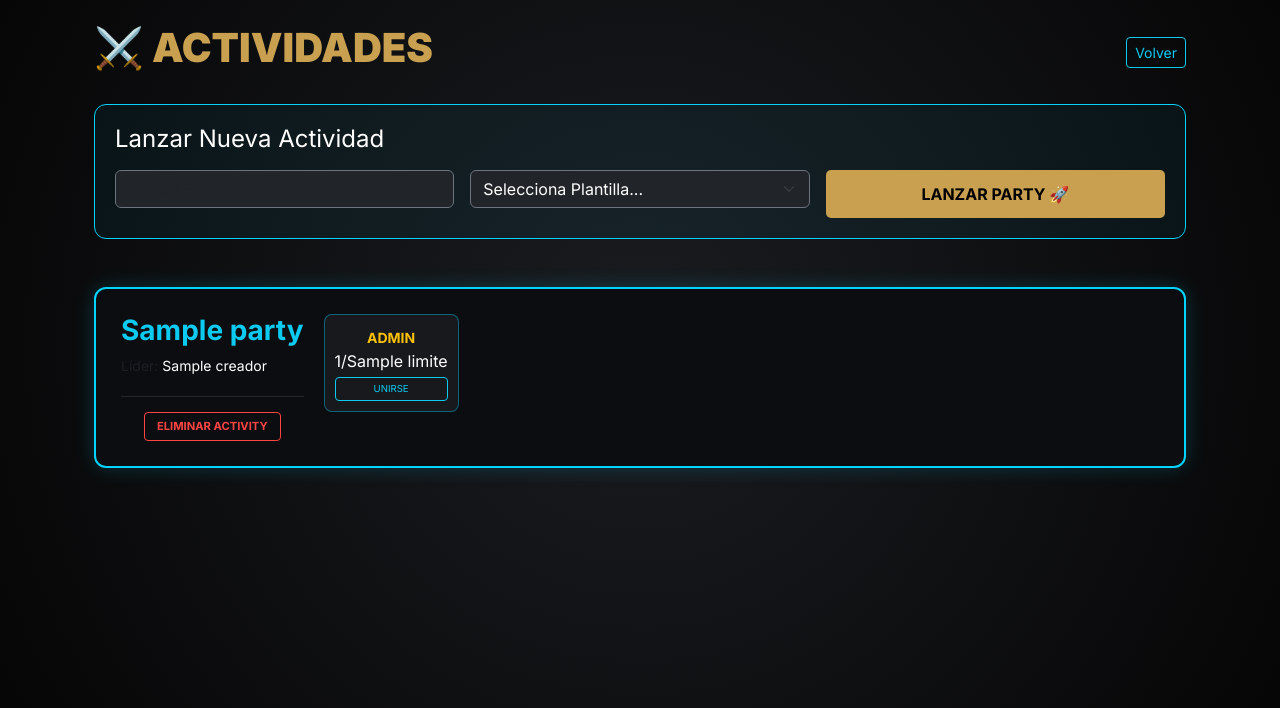
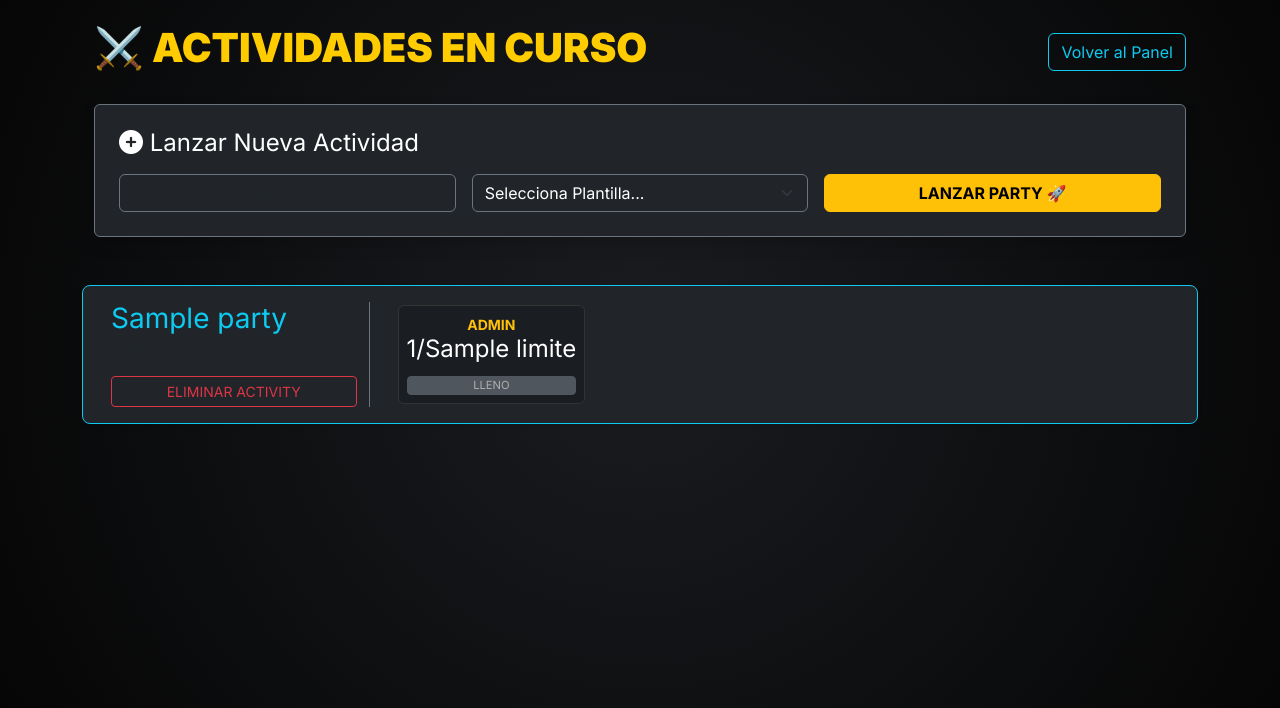
Before and after one commit to Arle-bby/ACTIVITY_MANAGER_DASHBOARD, a Flask app: template templates/ver_actividades.html in a window 1280 px wide. Shown: the part 58-766 px from the top of the page. Run offline with Flask 3, Linux system fonts and the light colour scheme; the template is opened without the code that fills it: most values are stand-ins (such as "Sample title", 1, 10 or a date in 2020).

Commit message:
Update 2.2

```diff
--- a/app.py
+++ b/app.py
@@ -311,38 +311,42 @@ def create_template(guild_id):
 @app.route('/lanzar_actividad/<guild_id>', methods=['POST'])
 def lanzar_actividad(guild_id):
     titulo = request.form.get('titulo')
-    nombre_plantilla = request.form.get('plantilla_id')
+    nombre_plantilla = request.form.get('plantilla_id') # <--- Cambiado para que coincida con el HTML
 
-    # 1. Buscamos la plantilla elegida
-    plantilla = db.templates.find_one({"guild_id": guild_id, "nombre": nombre_plantilla})
+    # Buscamos en la colección de plantillas personalizadas
+    plantilla = db["custom_templates"].find_one({"guild_id": int(guild_id), "nombre": nombre_plantilla})
 
-    if plantilla:
-        # 2. Creamos la estructura de la party con participantes vacíos
-        nueva_party = {
-            "guild_id": guild_id,
-            "titulo": titulo,
-            "creador": session.get('user_name', 'Admin'),
-            "limites": plantilla['roles'],
-            "participants": {rol: [] for rol in plantilla['roles'].keys()},
-            "status": "active"
-        }
-        # 3. Insertamos en la colección de actividades
-        db.activities.insert_one(nueva_party)
+    # Si no existe, usamos una por defecto (Ganking)
+    roles = plantilla['roles'] if plantilla else {"Dps": 5, "Tank": 1, "Healer": 1}
 
-    return redirect(url_for('ver_actividades', guild_id=guild_id))
+    nueva_party = {
+        "guild_id": int(guild_id),
+        "titulo": titulo,
+        "creador": session.get('user_name', 'Admin'),
+        "limites": roles,
+        "participants": {rol: [] for rol in roles.keys()}, # Inicializa los roles vacíos
+        "createdAt": datetime.now(timezone.utc)
+    }
+    db["parties"].insert_one(nueva_party) # <--- Guardamos en "parties"
+    return redirect(url_for('view_activities', guild_id=guild_id))
 
 # --- RUTA PARA EL BOTÓN "UNIRSE" ---
 @app.route('/unirse/<guild_id>/<party_id>/<role>')
 def unirse(guild_id, party_id, role):
-    user_name = session.get('user_name')
-    if not user_name: return redirect('/login')
+    user_name = session.get('user_name', 'Usuario Web')
 
-    # Agregamos al usuario a la lista del rol específico
-    db.activities.update_one(
+    # Usamos ObjectId(party_id) para que Mongo encuentre el documento
+    db["parties"].update_one(
         {"_id": ObjectId(party_id)},
         {"$addToSet": {f"participants.{role}": user_name}}
     )
-    return redirect(url_for('ver_actividades', guild_id=guild_id))
+    return redirect(url_for('view_activities', guild_id=guild_id))
+
+@app.route('/borrar_actividad/<guild_id>/<party_id>', methods=['POST'])
+def borrar_actividad(guild_id, party_id):
+    # Sin el ObjectId(), este botón nunca borrará nada
+    db["parties"].delete_one({"_id": ObjectId(party_id)})
+    return redirect(url_for('view_activities', guild_id=guild_id))
 
 @app.route('/login')
 def login():
--- a/templates/ver_actividades.html
+++ b/templates/ver_actividades.html
@@ -2,16 +2,16 @@
 {% block content %}
 <div class="container mt-4">
     <div class="d-flex justify-content-between align-items-center mb-4">
-        <h1 style="color: var(--albion-gold); font-weight: 900;">⚔️ ACTIVIDADES</h1>
-        <a href="/dashboard/{{ guild_id }}" class="btn btn-outline-info btn-sm">Volver</a>
+        <h1 style="color: #ffcc00; font-weight: 900;">⚔️ ACTIVIDADES EN CURSO</h1>
+        <a href="/dashboard/{{ guild_id }}" class="btn btn-outline-info">Volver al Panel</a>
     </div>
 
-    <div class="create-activity-box mb-5">
-        <h4 class="text-white mb-3">Lanzar Nueva Actividad</h4>
+    <div class="card bg-dark border-secondary p-4 mb-5 shadow">
+        <h4 class="text-white mb-3"><i class="fas fa-plus-circle"></i> Lanzar Nueva Actividad</h4>
         <form action="/lanzar_actividad/{{ guild_id }}" method="POST">
             <div class="row g-3">
                 <div class="col-md-4">
-                    <input type="text" name="titulo" class="form-control bg-dark text-white border-secondary" placeholder="Título (Ej: Ganking)" required>
+                    <input type="text" name="titulo" class="form-control bg-dark text-white border-secondary" placeholder="Título (Ej: Grupales 8.4)" required>
                 </div>
                 <div class="col-md-4">
                     <select name="plantilla_id" class="form-select bg-dark text-white border-secondary" required>
@@ -22,36 +22,36 @@
                     </select>
                 </div>
                 <div class="col-md-4">
-                    <button type="submit" class="btn btn-albion w-100 fw-bold">LANZAR PARTY 🚀</button>
+                    <button type="submit" class="btn btn-warning w-100 fw-bold">LANZAR PARTY 🚀</button>
                 </div>
             </div>
         </form>
     </div>
 
     {% for party in parties %}
-    <div class="activity-container">
-        <div class="activity-info">
-            <h3 class="text-info fw-bold">{{ party.titulo }}</h3>
-            <p class="small text-muted mb-2">Líder: <span class="text-white">{{ party.creador }}</span></p>
-            <div class="management-bar">
-                <form action="/borrar_actividad/{{ guild_id }}/{{ party._id }}" method="POST">
-                    <button type="submit" class="btn-management" style="border-color: #ff4444; color: #ff4444;">
-                        Eliminar Activity
-                    </button>
-                </form>
-            </div>
+    <div class="row bg-dark border border-info rounded-3 p-3 mb-4 shadow-sm align-items-center">
+        <div class="col-md-3 border-end border-secondary">
+            <h3 class="text-info mb-1">{{ party.titulo }}</h3>
+            <p class="text-muted small mb-3">Líder: {{ party.creador }}</p>
+            <form action="/borrar_actividad/{{ guild_id }}/{{ party._id }}" method="POST">
+                <button type="submit" class="btn btn-outline-danger btn-sm w-100">ELIMINAR ACTIVITY</button>
+            </form>
         </div>
-        <div class="right-panel">
-            <div class="roles-grid">
+
+        <div class="col-md-9">
+            <div class="d-flex flex-wrap gap-3 justify-content-start ps-3">
                 {% for role, limite in party.limites.items() %}
-                <div class="role-slot">
-                    <span class="text-warning small fw-bold">{{ role | upper }}</span>
-                    <div class="role-counter text-white">{{ party.participants[role]|length }}/{{ limite }}</div>
-                    <a href="/unirse/{{ guild_id }}/{{ party._id }}/{{ role }}"
-                    class="btn btn-sm btn-outline-info w-100 mt-1"
-                    style="font-size: 0.6rem;">
-                    UNIRSE
+                <div class="text-center p-2 rounded" style="background: #1a1d21; min-width: 100px; border: 1px solid #333;">
+                    <small class="text-warning d-block fw-bold">{{ role | upper }}</small>
+                    <div class="h4 text-white mb-2">{{ party.participants[role]|length }}/{{ limite }}</div>
+
+                    {% if party.participants[role]|length < limite %}
+                    <a href="/unirse/{{ guild_id }}/{{ party._id }}/{{ role }}" class="btn btn-info btn-sm w-100 py-0" style="font-size: 0.7rem;">
+                        UNIRSE
                     </a>
+                    {% else %}
+                    <button class="btn btn-secondary btn-sm w-100 py-0" disabled style="font-size: 0.7rem;">LLENO</button>
+                    {% endif %}
                 </div>
                 {% endfor %}
             </div>
```
